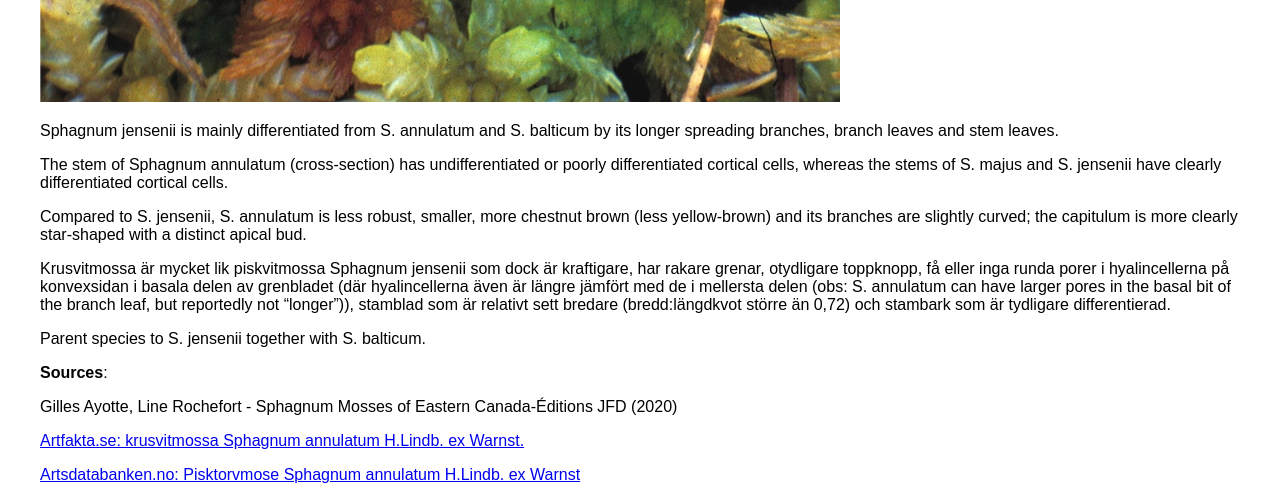
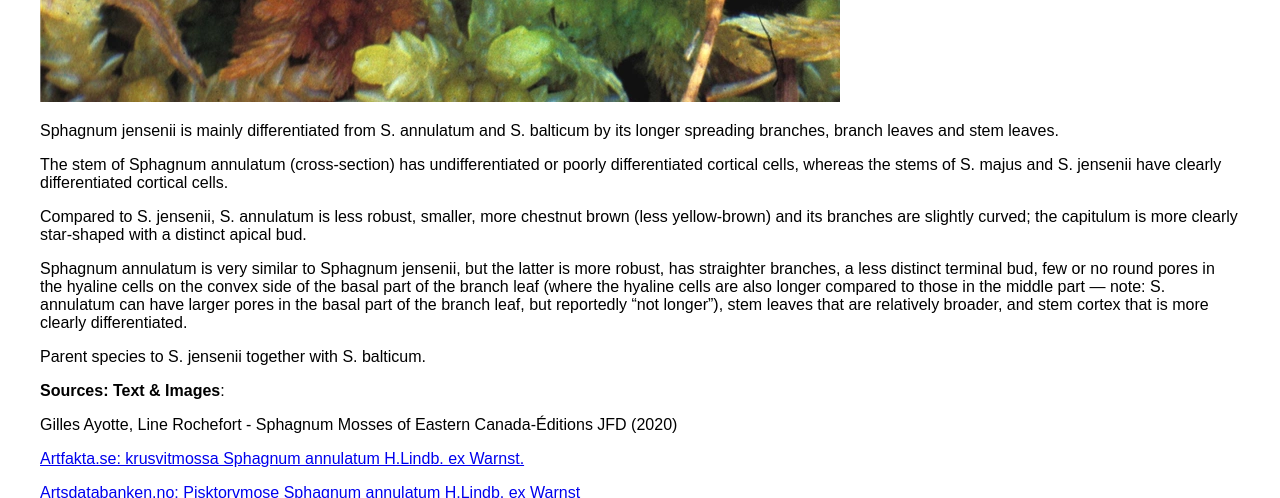
Before and after one commit to DanielESolbakk/Sphagnum-Field-Guide, a Jekyll site: the page built from Subgenus Cuspidata/Sphagnum annulatum/index.md, in a window 1280 px wide and 1400 px high, scrolled down 13058 px. Shown: the top 498 px of the window. Built offline with Jekyll 4.4.1, drawn with Linux system fonts in a browser that asks for light colours; some of the changed text lies outside the part shown; grey boxes are pictures that could not be loaded.

Commit message:
docs: translate from swd to eng & add images

```diff
--- a/Subgenus Cuspidata/Sphagnum annulatum/index.md
+++ b/Subgenus Cuspidata/Sphagnum annulatum/index.md
@@ -69,14 +69,52 @@
 
 Compared to S. jensenii, S. annulatum is less robust, smaller, more chestnut brown (less yellow-brown) and its branches are slightly curved; the capitulum is more clearly star-shaped with a distinct apical bud.
 
-Krusvitmossa är mycket lik piskvitmossa Sphagnum jensenii som dock är kraftigare, har rakare grenar, otydligare toppknopp, få eller inga runda porer i hya­lincellerna på konvexsidan i basala delen av grenbladet (där hyalincellerna även är längre jäm­fört med de i mellersta delen (obs: S. annulatum can have larger pores in the basal bit of the branch leaf, but reportedly not "longer")), stamblad som är relativt sett bredare (bredd:längdkvot större än 0,72) och stambark som är tydligare differentierad.
+Sphagnum annulatum is very similar to Sphagnum jensenii, but the latter is more robust, has straighter branches, a less distinct terminal bud, few or no round pores in the hyaline cells on the convex side of the basal part of the branch leaf (where the hyaline cells are also longer compared to those in the middle part — note: S. annulatum can have larger pores in the basal part of the branch leaf, but reportedly "not longer"), stem leaves that are relatively broader, and stem cortex that is more clearly differentiated.
 
 Parent species to S. jensenii together with S. balticum.
 
-**Sources**:
+**Sources: Text & Images**:
 
 Gilles Ayotte, Line Rochefort - Sphagnum Mosses of Eastern Canada-Éditions JFD (2020)
 
 [Artfakta.se: krusvitmossa Sphagnum annulatum H.Lindb. ex Warnst.](https://artfakta.se/taxa/2883/information?src=1&class=11)
 
 [Artsdatabanken.no: Pisktorvmose Sphagnum annulatum H.Lindb. ex Warnst](https://artsdatabanken.no/Pages/186268/)
+
+**Additional Private Images**
+![](20230617_105027.jpg)
+![](20230617_105037.jpg)
+![](20230617_141916.jpg)
+![](20230617_141919.jpg)
+![](20230617_142526.jpg)
+![](20230618_110417.jpg)
+![](20230618_110420.jpg)
+![](20230618_110425.jpg)
+![](0230805_180650.jpg)
+![](20230805_180655.jpg)
+![](20230805_181123.jpg)
+![](20230805_181128.jpg)
+![](20230805_181133.jpg)
+![](20230805_181148.jpg)
+![](20230805_190256.jpg)
+![](20230807_130222.jpg)
+![](0230807_130228.jpg)
+![](20230807_131718.jpg)
+![](20230807_132247.jpg)
+![](20230807_133727.jpg)
+![](20230807_133902.jpg)
+![](20230807_134106.jpg)
+![](20230807_134721.jpg)
+![](20230807_134820.jpg)
+![](20230807_174512.jpg)
+![](20240817_175410.jpg)
+![](0240817_175424.jpg)
+![](20240817_175558.jpg)
+![](20240817_175615.jpg)
+![](20240818_143706.jpg)
+![](20240818_143829.jpg)
+![](20240818_143951.jpg)
+![](20240818_144117.jpg)
+![](20240818_144349.jpg)
+![](20240818_144505.jpg)
+![](20250329_122918.jpg)
```
Also changed, not shown: README.md.
